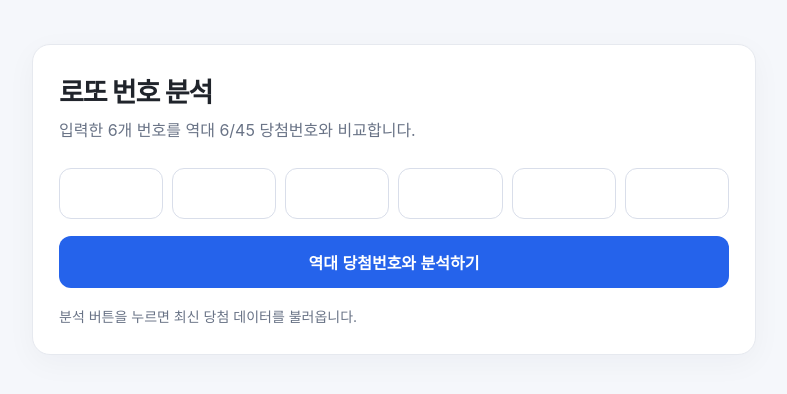
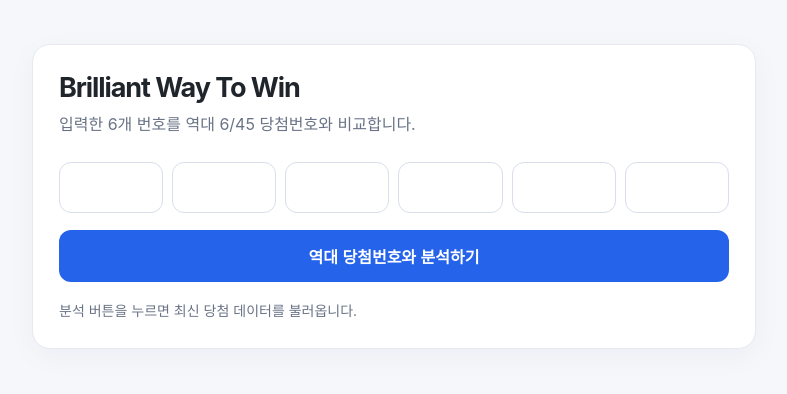
Before and after one commit to ace8con/lotto-number-analyzer, a Flask app: page / in a window 1280 px wide. Shown: the top 394 px of the page, without its empty margins (246-1033 px from the left). Run offline with Flask 3, Linux system fonts and the light colour scheme.

Commit message:
Update index.html

```diff
--- a/templates/index.html
+++ b/templates/index.html
@@ -3,7 +3,7 @@
 <head>
 <meta charset="utf-8">
 <meta name="viewport" content="width=device-width, initial-scale=1">
-<title>로또 번호 분석</title>
+<title>Brilliant Way To Win</title>
 <style>
 :root { color-scheme: light; --ink:#20242b; --muted:#697386; --line:#e6e9ef; --accent:#2563eb; }
 * { box-sizing:border-box; }
@@ -34,7 +34,7 @@ th { color:var(--muted); font-weight:600; }
 <body>
 <main>
 <section class="panel">
-<h1>로또 번호 분석</h1>
+<h1>Brilliant Way To Win</h1>
 <p class="sub">입력한 6개 번호를 역대 6/45 당첨번호와 비교합니다.</p>
 
 <div class="inputs" id="inputs">
```
